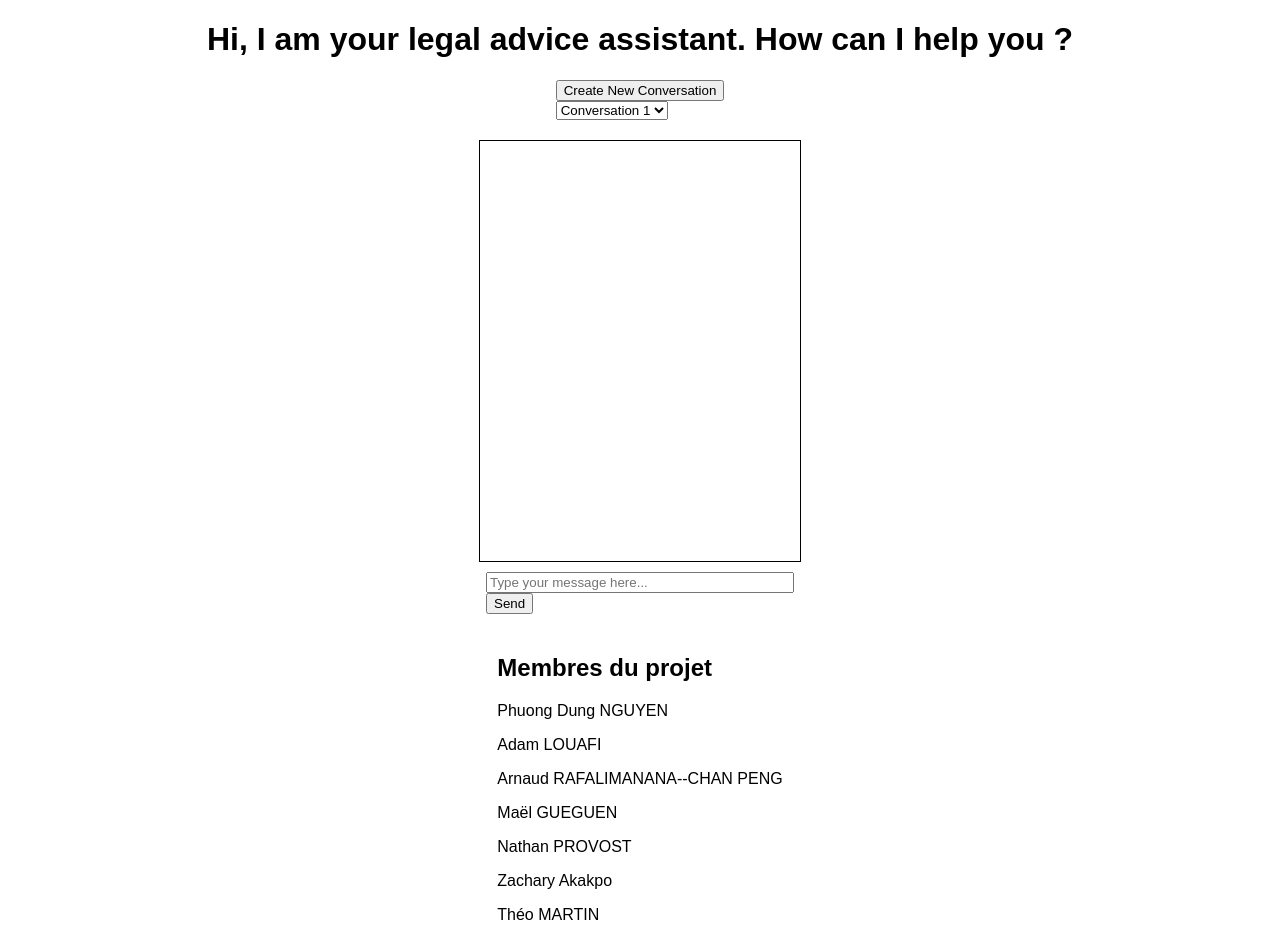
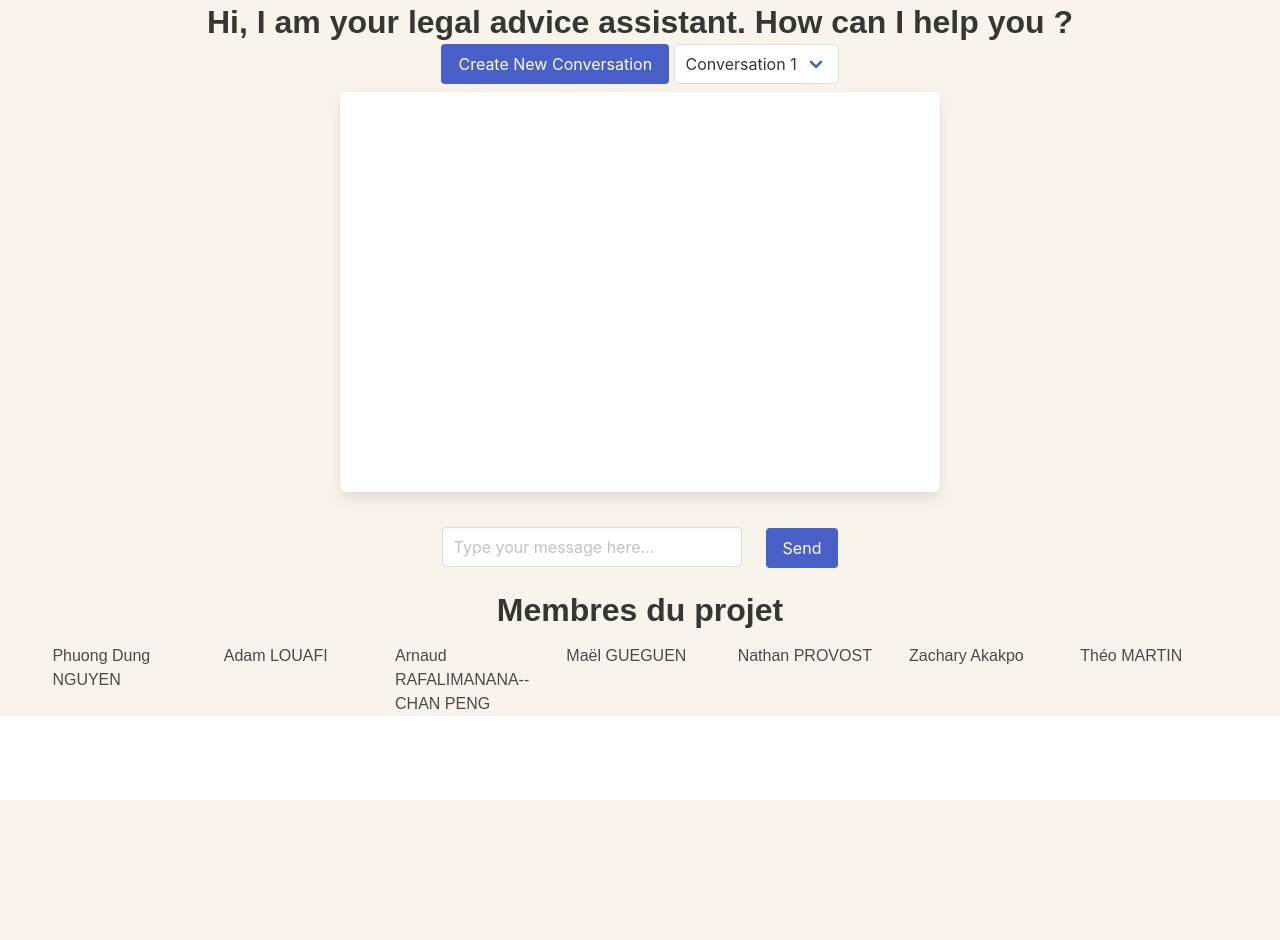
Before and after one commit to dzungpnguyen/NLP_legal_chatbot, a Flask app: page / in a window 1280 px wide. After the commit the page ends 800 px from the top, so only its background shows below. Run offline with Flask 3, Linux system fonts and the light colour scheme.

Commit message:
addition of bulma css framework to stylesheet

```diff
--- a/static/style.css
+++ b/static/style.css
@@ -1,10 +1,6 @@
-#chatbox {
-    width: 300px;
-    height: 400px;
-    border: 1px solid black;
-    padding: 10px;
-    overflow: auto;
-}
+@import "https://cdn.jsdelivr.net/npm/bulma@0.9.4/css/bulma.min.css";
+
+
 #userInput {
     width: 300px;
 }
@@ -15,19 +11,40 @@ body {
     display: flex;
     flex-direction: column;
     align-items: center;
+    background-color: #F8F4EC;
 }
 #chatbox {
-    width: 300px;
+    width: 600px;
     height: 400px;
-    border: 1px solid black;
     padding: 10px;
-    margin-top: 20px;
     overflow: auto;
 }
 #userInput {
     width: 300px;
     margin-top: 10px;
 }
-.members {
-    margin-top: 20px;
+
+.user-message {
+    color: #333;
+    background-color: #e0e0e0; /* Couleur de fond pour les messages de l'utilisateur */
+    align-self: flex-start; /* Alignement à gauche pour les messages de l'utilisateur */
 }
+
+.bot-message {
+    color: #007bff;
+    background-color: #b3e0ff; /* Couleur de fond pour les messages du bot */
+    align-self: flex-end; /* Alignement à droite pour les messages du bot */
+}
+
+.user-message, .bot-message {
+            max-width: 80%;
+            word-wrap: break-word;
+            margin-bottom: 10px;
+            padding: 10px;
+            border-radius: 8px;
+}
+
+#chatbox {
+    display: flex;
+    flex-direction: column;
+}
```
